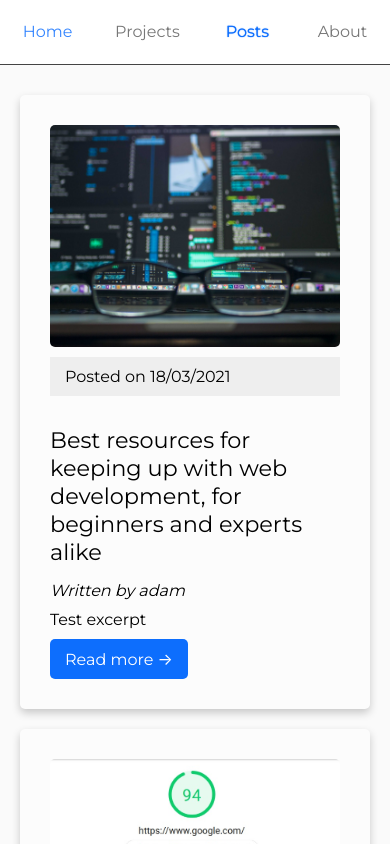
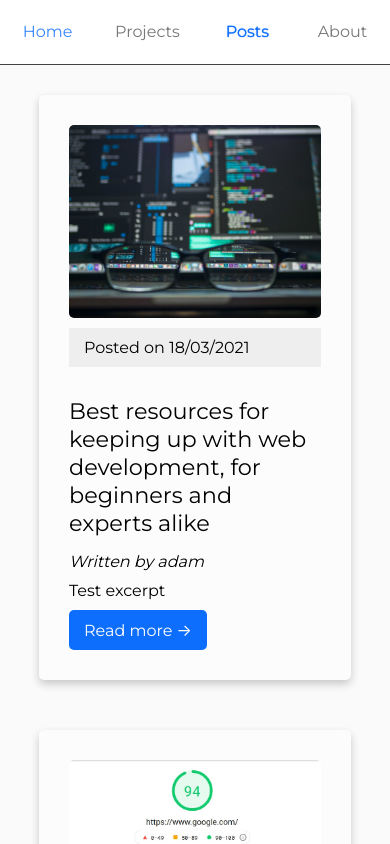
Before and after one commit to ADSmith-0/personal-website, a Next.js app: page /posts in a window 390 px wide. Shown: the top 844 px of the page. Built offline with nearby package versions, Linux system fonts and the light colour scheme.

Commit message:
update: post card CSS

```diff
--- a/styles/post-card.module.css
+++ b/styles/post-card.module.css
@@ -9,8 +9,8 @@
     align-items: center;
     gap: 10px;
     padding: 30px;
-    width: 450px;
-    min-width: 450px;
+    width: 100%;
+    max-width: 450px;
 }
 .cover_image { border-radius: 5px; }
 .title {
@@ -52,9 +52,3 @@
     .card:hover{ box-shadow: 0 6px 12px 0 #00000033; }
     .date { background-color: #393b3f; }
 }
-@media (max-width: 800px) {
-    .card {
-        min-width: 100%;
-        width: 100%;
-    }
-}
--- a/styles/posts-archive.module.css
+++ b/styles/posts-archive.module.css
@@ -1,19 +1,19 @@
 #container {
-    width: clamp(800px, 70vw, 1500px);
+    width: 80vw;
     display: grid;
     grid-template-columns: repeat(3, 1fr);
-    gap: 20px;
+    justify-items: center;
+    gap: 50px 0;
     margin: auto;
     margin-top: 30px;
 }
-@media (max-width:1650px){
+@media (max-width: 1650px){
     #container {
         grid-template-columns: repeat(2, 1fr);
     }
 }
-@media screen and (max-width:800px){
+@media (max-width: 900px){
     #container {
         grid-template-columns: 1fr;
-        width: 350px;
     }
 }
```
